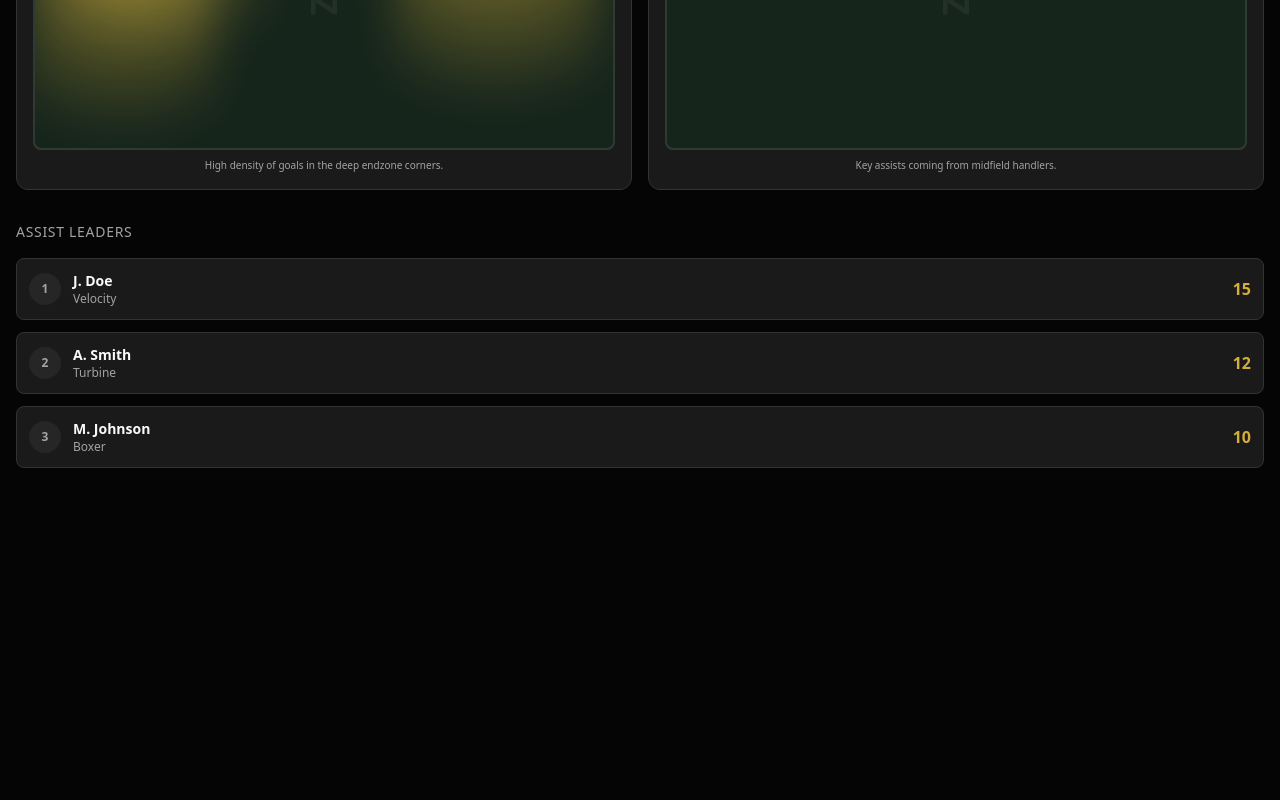
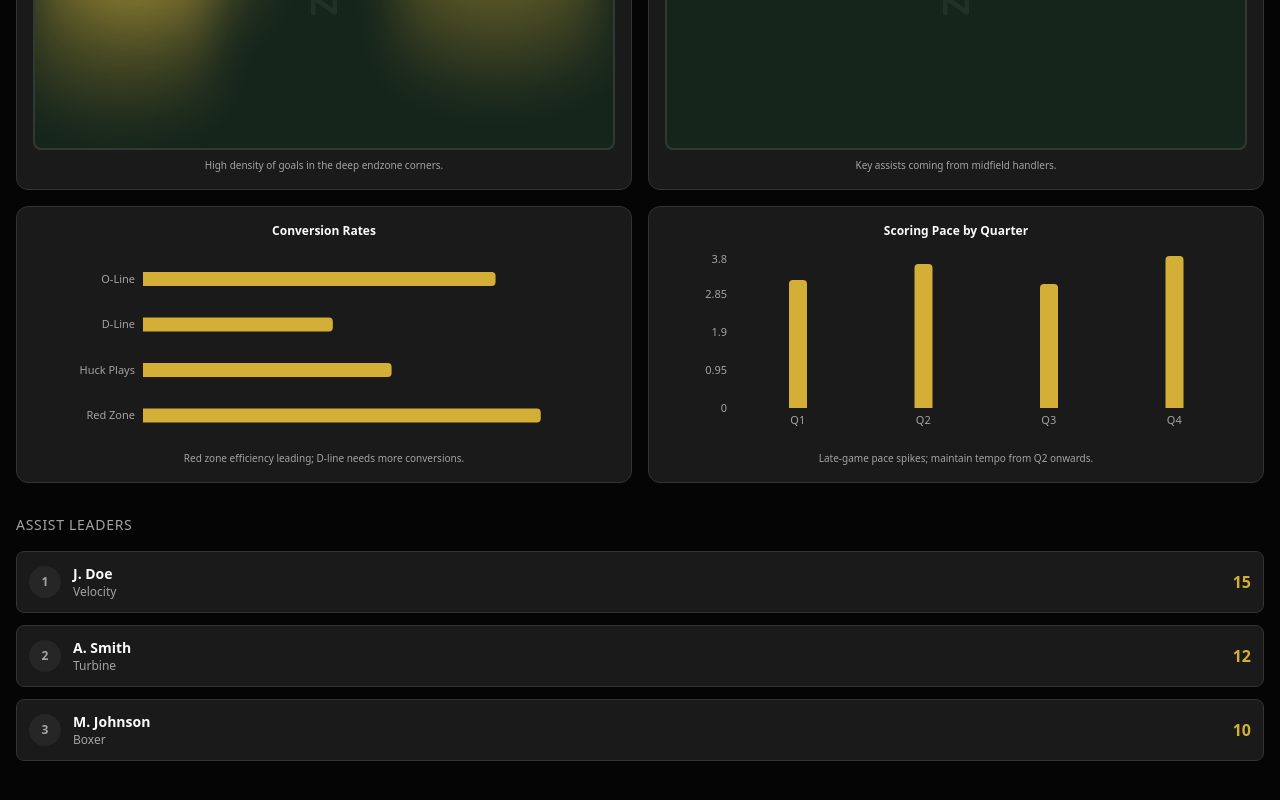
Before and after one commit to julianzu9612/87autos, a Next.js app: page /stats in a window 1280 px wide. Shown: the part 1908-2708 px from the top of the page. Before the commit the page ends 2472 px from the top, so only its background shows below. Built offline with nearby package versions, Linux system fonts and the light colour scheme.

Commit message:
Add complementary stats charts

```diff
--- a/src/app/stats/page.tsx
+++ b/src/app/stats/page.tsx
@@ -15,6 +15,20 @@ const assistData = [
     { name: "J. Doe", assists: 15, team: "Velocity" },
     { name: "A. Smith", assists: 12, team: "Turbine" },
     { name: "M. Johnson", assists: 10, team: "Boxer" },
+];
+
+const conversionData = [
+    { name: "O-Line", rate: 78 },
+    { name: "D-Line", rate: 42 },
+    { name: "Huck Plays", rate: 55 },
+    { name: "Red Zone", rate: 88 },
+];
+
+const paceData = [
+    { name: "Q1", pace: 3.2 },
+    { name: "Q2", pace: 3.6 },
+    { name: "Q3", pace: 3.1 },
+    { name: "Q4", pace: 3.8 },
 ];
 
 export default function StatsPage() {
@@ -86,6 +100,50 @@ export default function StatsPage() {
                             Key assists coming from midfield handlers.
                         </p>
                     </div>
+
+                    {/* Conversion Rates */}
+                    <div className="bg-secondary rounded-xl p-4 border border-border">
+                        <h3 className="text-xs font-bold mb-3 text-center">Conversion Rates</h3>
+                        <div className="h-48">
+                            <ResponsiveContainer width="100%" height="100%">
+                                <BarChart data={conversionData} layout="vertical" margin={{ top: 5, right: 20, left: 20, bottom: 5 }}>
+                                    <XAxis type="number" domain={[0, 100]} hide />
+                                    <YAxis dataKey="name" type="category" width={90} tick={{ fill: '#A3A3A3', fontSize: 11 }} axisLine={false} tickLine={false} />
+                                    <Tooltip
+                                        cursor={{ fill: 'transparent' }}
+                                        contentStyle={{ backgroundColor: '#1A1A1A', borderColor: '#333333', color: '#FAFAFA' }}
+                                        formatter={(value: number) => [`${value}%`, "Rate"]}
+                                    />
+                                    <Bar dataKey="rate" fill="#D4AF37" radius={[0, 4, 4, 0]} barSize={14} />
+                                </BarChart>
+                            </ResponsiveContainer>
+                        </div>
+                        <p className="text-[10px] text-muted-foreground text-center mt-2">
+                            Red zone efficiency leading; D-line needs more conversions.
+                        </p>
+                    </div>
+
+                    {/* Pace by Quarter */}
+                    <div className="bg-secondary rounded-xl p-4 border border-border">
+                        <h3 className="text-xs font-bold mb-3 text-center">Scoring Pace by Quarter</h3>
+                        <div className="h-48">
+                            <ResponsiveContainer width="100%" height="100%">
+                                <BarChart data={paceData} margin={{ top: 5, right: 10, left: 10, bottom: 5 }}>
+                                    <XAxis dataKey="name" tick={{ fill: '#A3A3A3', fontSize: 11 }} axisLine={false} tickLine={false} />
+                                    <YAxis tick={{ fill: '#A3A3A3', fontSize: 11 }} axisLine={false} tickLine={false} />
+                                    <Tooltip
+                                        cursor={{ fill: 'rgba(212,175,55,0.05)' }}
+                                        contentStyle={{ backgroundColor: '#1A1A1A', borderColor: '#333333', color: '#FAFAFA' }}
+                                        formatter={(value: number) => [`${value.toFixed(1)} pts/min`, "Pace"]}
+                                    />
+                                    <Bar dataKey="pace" fill="#D4AF37" radius={[4, 4, 0, 0]} barSize={18} />
+                                </BarChart>
+                            </ResponsiveContainer>
+                        </div>
+                        <p className="text-[10px] text-muted-foreground text-center mt-2">
+                            Late-game pace spikes; maintain tempo from Q2 onwards.
+                        </p>
+                    </div>
                 </div>
             </section>
 
```
